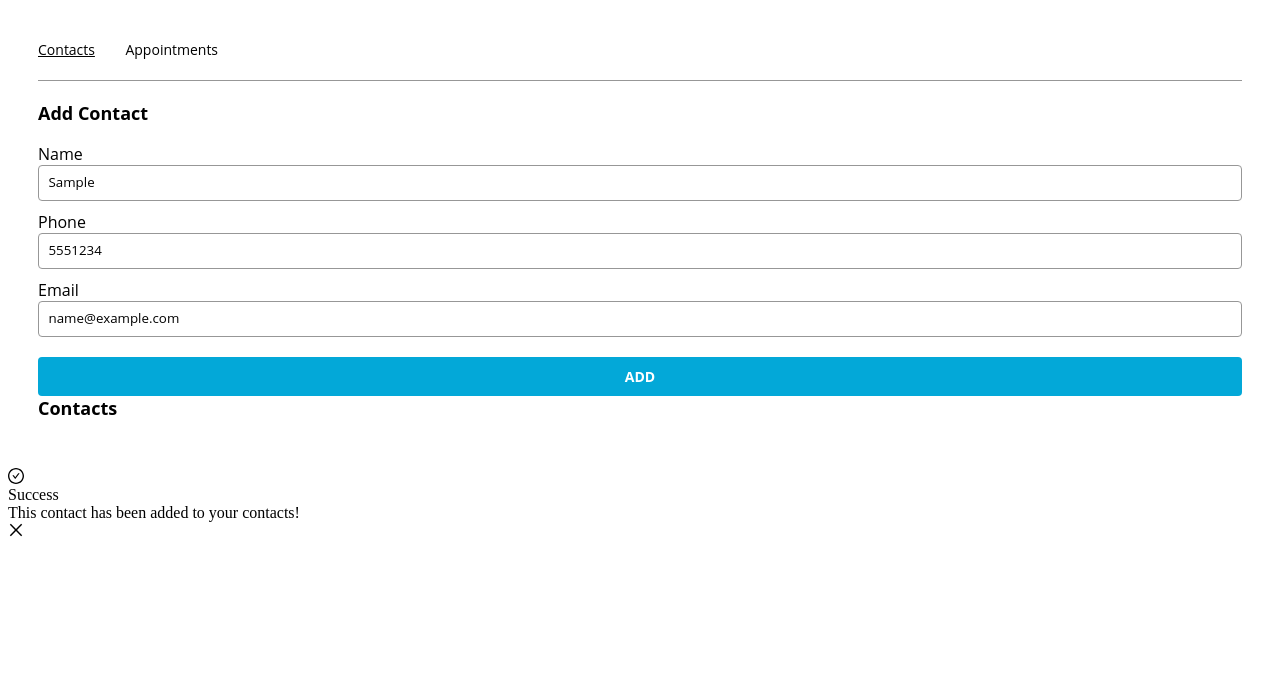
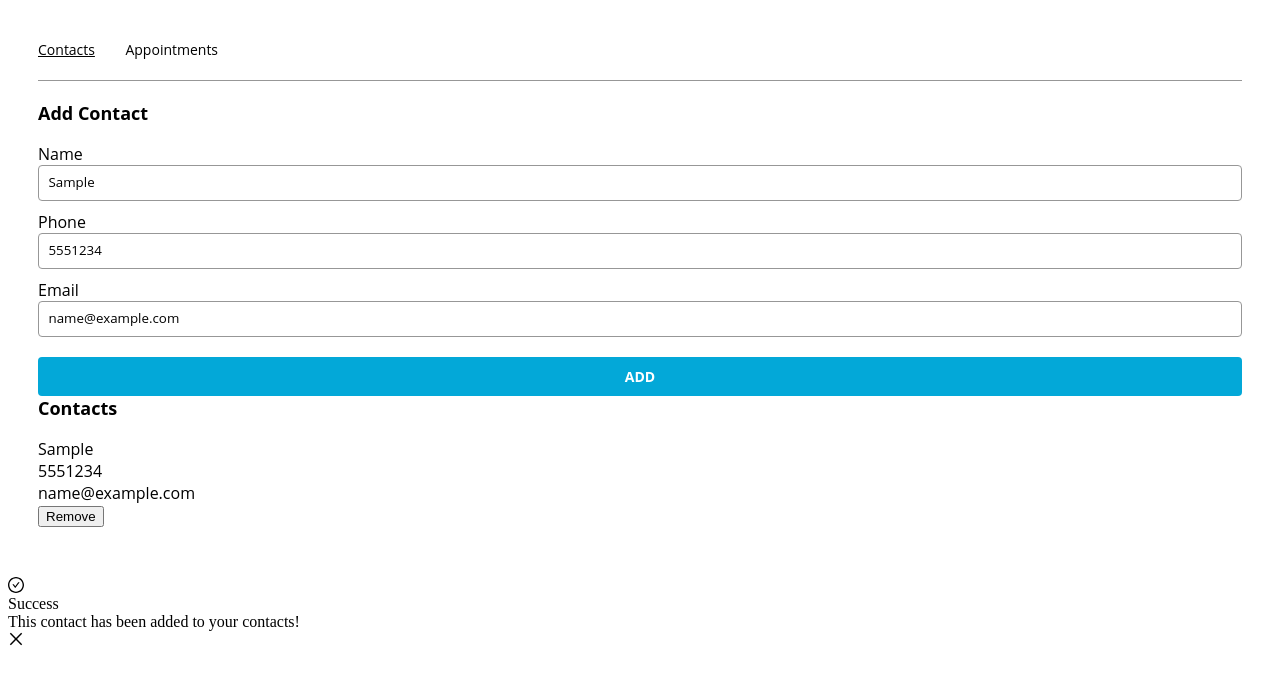
Before and after one commit to nccharles/Appointments, a React (Create React App) app: page /contacts in a window 1280 px wide. Both pictures are taken after typing "Sample", "5551234", "name@example.com" into the empty fields and a click on the input "ADD". Shown: the top 684 px of the page. Built offline with nearby package versions, Linux system fonts and the light colour scheme.

Commit message:
added remove button

```diff
--- a/src/components/tile/Tile.js
+++ b/src/components/tile/Tile.js
@@ -1,9 +1,11 @@
 import React from "react";
-
-export const Tile = () => {
+export const Tile = ({ contact,removeContact }) => {
   return (
     <div className="tile-container">
-
+      <div>{contact.name}</div>
+      <div>{contact.phone}</div>
+      <div>{contact.email}</div>
+      <button onClick={() => removeContact(contact)}>Remove</button>
     </div>
   );
 };
--- a/src/components/tileList/TileList.js
+++ b/src/components/tileList/TileList.js
@@ -1,9 +1,21 @@
 import React from "react";
-
-export const TileList = () => {
+import { Tile } from "../tile/Tile";
+import { removeContact } from "../../store/contact/action";
+import { connect } from 'react-redux';
+const TileList = ({ data, onRemovePressed }) => {
+  const { contacts } = data;
   return (
     <div>
-
+      {contacts.map((contact) => (
+        <Tile contact={contact} removeContact={onRemovePressed} />
+      ))}
     </div>
   );
 };
+const mapStateToProps = (state) => ({
+  data: state.contact,
+});
+const mapDispatchToProps = (dispatch) => ({
+  onRemovePressed: (contact) => dispatch(removeContact(contact)),
+});
+export default connect(mapStateToProps, mapDispatchToProps)(TileList);
--- a/src/containers/contactsPage/ContactsPage.js
+++ b/src/containers/contactsPage/ContactsPage.js
@@ -1,8 +1,9 @@
 import React, { useState,useEffect } from "react";
-import { addContact,getContact } from "../../store/contact/action";
+import { addContact,removeContact } from "../../store/contact/action";
 import { connect } from 'react-redux';
+import TileList from '../../components/tileList/TileList'
 import { ContactForm } from "../../components/contactForm/ContactForm";
-const ContactsPage = ({ contacts, onCreatePressed }) => {
+const ContactsPage = ({ contacts, onCreatePressed,onRemoveContact }) => {
   /*
   Define state variables for
   contact info and duplicate check
@@ -15,7 +16,6 @@ const ContactsPage = ({ contacts, onCreatePressed }) => {
     let tmp = contact;
     tmp.id = contacts.contactTotal+1;
     onCreatePressed(tmp)
-    console.log(contacts.contacts);
     /*
     Add contact info and clear data
     if the contact name is not a duplicate
@@ -40,6 +40,7 @@ const ContactsPage = ({ contacts, onCreatePressed }) => {
       </section>
       <section>
         <h2>Contacts</h2>
+        <TileList/>
       </section>
     </div>
   );
@@ -49,6 +50,6 @@ const mapStateToProps = (state) => ({
   contacts: state.contact,
 });
 const mapDispatchToProps = (dispatch) => ({
-  onCreatePressed: (contact) => dispatch(addContact(contact)),
+  onCreatePressed: (contact) => dispatch(addContact(contact))
 });
 export default connect(mapStateToProps, mapDispatchToProps)(ContactsPage);
--- a/src/store/contact/saga.js
+++ b/src/store/contact/saga.js
@@ -56,7 +56,7 @@ function* removeContactSaga(payload) {
       JSON.parse(localStorage.getItem("persist:Appointments")).contact
     );
     let index = localContact.contacts.findIndex(
-      (contact) => contact.id === contact.id
+      (c) => c.id === contact.id
     );
     localContact.contactTotal = localContact.contactTotal - 1;
     localContact.contacts.splice(index, 1);
```
